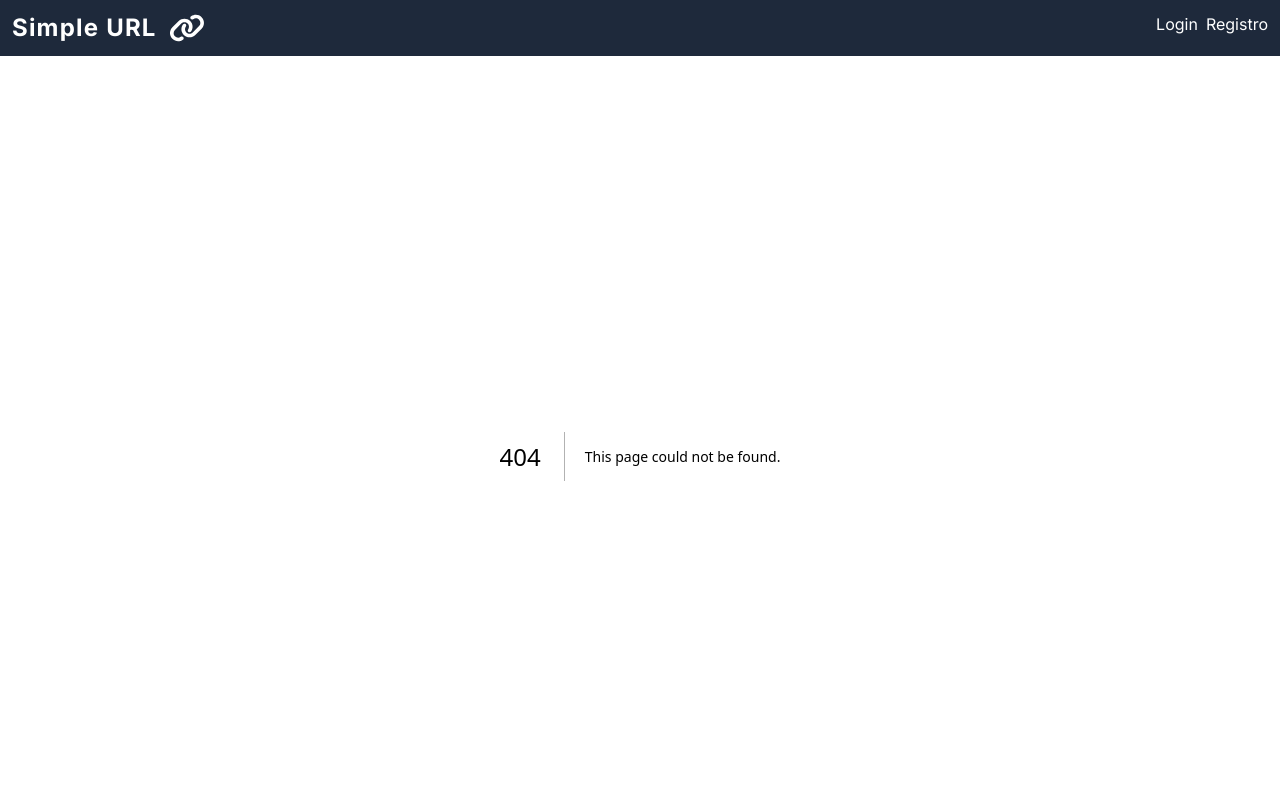
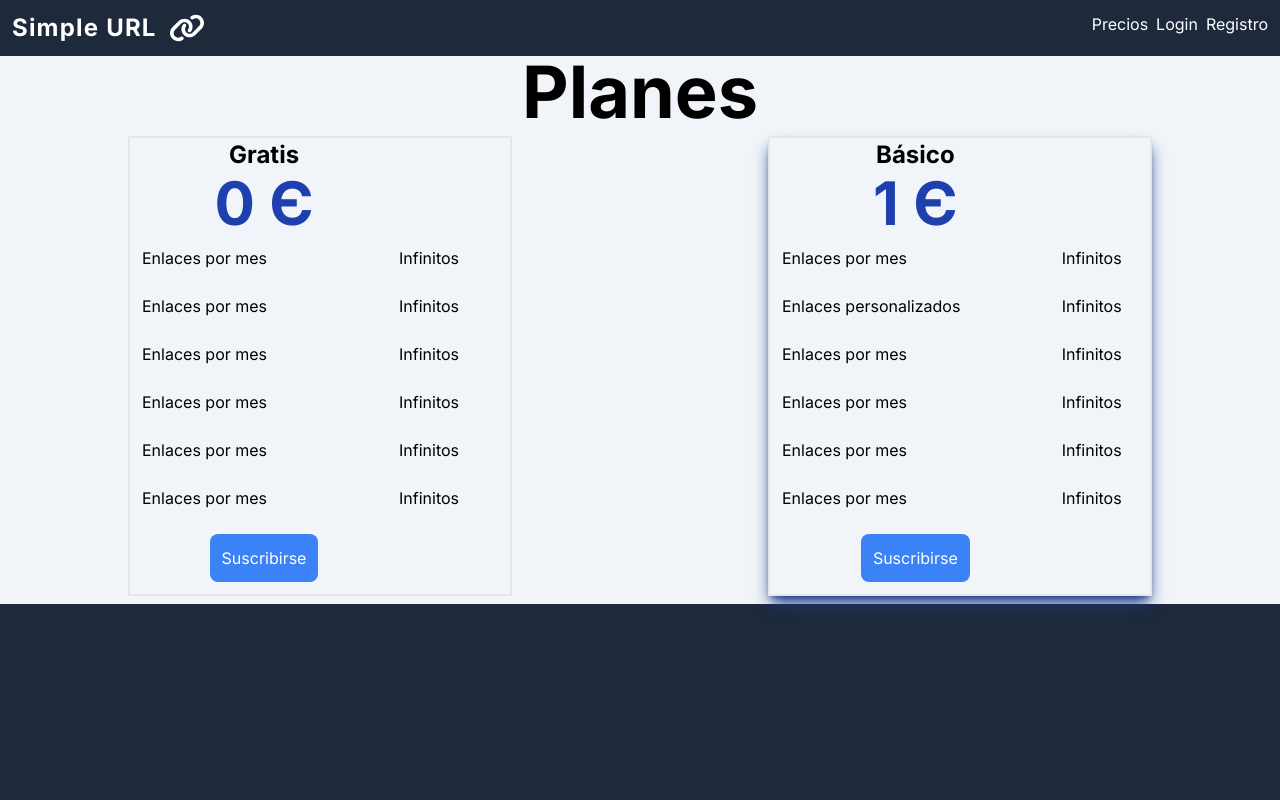
Before and after one commit to CristianMozetich/Url-Shortener, a Next.js app in the folder frontend/: page /pages/prices in a window 1280 px wide. Before the commit this address had no page. Shown: the top 800 px of the page. Built offline with nearby package versions, Linux system fonts and the light colour scheme.

Commit message:
prices table

```diff
--- a/frontend/src/app/components/NavBar/NavBar.jsx
+++ b/frontend/src/app/components/NavBar/NavBar.jsx
@@ -19,6 +19,7 @@ const NavBar = () => {
           </svg>
         </div>
         <div className="flex gap-2 m-3">
+          <Link href={"/pages/prices"}>Precios</Link>
           <Link href={"/pages/login"}>Login</Link>
           <Link href={"/pages/registro"}>Registro</Link>
         </div>
--- /dev/null
+++ b/frontend/src/app/pages/prices/page.jsx
@@ -0,0 +1,85 @@
+export default function Prices() {
+  return (
+    <>
+      <div>
+        <h1 className="text-center text-7xl font-bold">Planes</h1>
+      </div>
+      <div className="grid grid-cols-2 justify-items-center">
+        <table className="w-96 m-2 p-2 border-2 border-solid text-center">
+          <thead>
+            <tr className="flex flex-col">
+              <td className="text-center text-2xl font-bold">Gratis</td>
+              <td className="text-center text-6xl font-bold text-blue-800">0 Є</td>
+            </tr>
+          </thead>
+          <tbody className="text-start">
+            <tr>
+              <td className="p-3">Enlaces por mes</td>
+              <td>Infinitos</td>
+            </tr>
+            <tr>
+              <td className="p-3">Enlaces por mes</td>
+              <td>Infinitos</td>
+            </tr>
+            <tr>
+              <td className="p-3">Enlaces por mes</td>
+              <td>Infinitos</td>
+            </tr>
+            <tr>
+              <td className="p-3">Enlaces por mes</td>
+              <td>Infinitos</td>
+            </tr>
+            <tr>
+              <td className="p-3">Enlaces por mes</td>
+              <td>Infinitos</td>
+            </tr>
+            <tr>
+              <td className="p-3">Enlaces por mes</td>
+              <td>Infinitos</td>
+            </tr>
+          </tbody>
+          <button className="p-3 m-3 bg-blue-500 text-white rounded-lg">
+            Suscribirse
+          </button>
+        </table>
+        <table className="w-96 m-2 p-2 border-2 border-solid shadow-lg shadow-blue-900 text-center">
+          <thead>
+            <tr className="flex flex-col">
+              <td className="text-center text-2xl font-bold">Básico</td>
+              <td className="text-center text-6xl font-bold text-blue-800">1 Є</td>
+            </tr>
+          </thead>
+          <tbody className="text-start">
+            <tr>
+              <td className="p-3">Enlaces por mes</td>
+              <td>Infinitos</td>
+            </tr>
+            <tr>
+              <td  className="p-3">Enlaces personalizados</td>
+              <td>Infinitos</td>
+            </tr>
+            <tr>
+              <td  className="p-3">Enlaces por mes</td>
+              <td>Infinitos</td>
+            </tr>
+            <tr>
+              <td  className="p-3">Enlaces por mes</td>
+              <td>Infinitos</td>
+            </tr>
+            <tr>
+              <td  className="p-3">Enlaces por mes</td>
+              <td>Infinitos</td>
+            </tr>
+            <tr>
+              <td  className="p-3">Enlaces por mes</td>
+              <td>Infinitos</td>
+            </tr>
+          </tbody>
+          <button className="p-3 m-3 bg-blue-500 text-white rounded-lg">
+            Suscribirse
+          </button>
+        </table>
+      </div>
+    </>
+  );
+}
```
